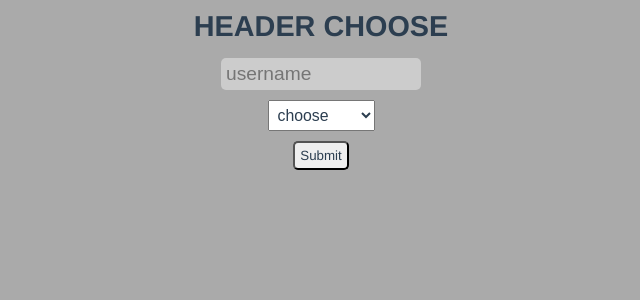
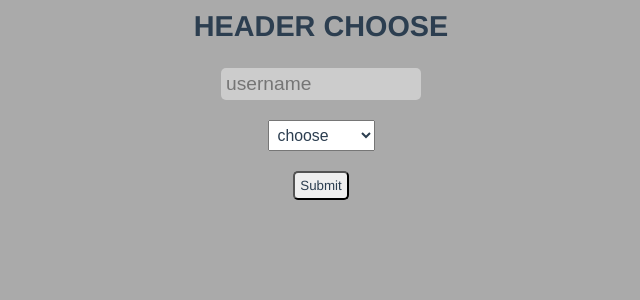
Before and after one commit to abbasnake/maratons, a Vue app in the folder client/: page /#/choose in a window 1280 px wide. Shown: the top 300 px of the page, without its empty margins (319-959 px from the left). Built offline with nearby package versions, Linux system fonts and the light colour scheme.

Commit message:
changed transition for description and added grid-gap prop to default-container

```diff
--- a/client/src/components/DefaultContainer.vue
+++ b/client/src/components/DefaultContainer.vue
@@ -8,18 +8,14 @@
 export default {
   name: 'DefaultContainer',
   props: {
-    setHeight: {
-      type: String,
-      default: 'auto'
-    },
-    setWidth: {
-      type: String,
-      default: '100%'
-    }
+    setGap: {type: String, default: '20px'},
+    setHeight: {type: String, default: 'auto'},
+    setWidth: {type: String, efault: '100%'}
   },
   computed: {
     styleObject () {
       return {
+        'grid-gap': this.setGap,
         'height': this.setHeight,
         'width': this.setWidth
       }
--- a/client/src/components/DefaultParagraph.vue
+++ b/client/src/components/DefaultParagraph.vue
@@ -1,5 +1,5 @@
 <template>
-  <transition name="fade" mode="out-in">
+  <transition name="slide" mode="out-in">
     <!-- description is added to :key to trick the
     transition that it is changing to another
     element, doesn't work otherwise -->
@@ -20,13 +20,16 @@ export default {
 
 <style lang="scss" scoped>
 .paragraph {
-  opacity: 1;
 }
 
-.fade-enter-active, .fade-leave-active {
-  transition: opacity .2s;
+.slide-enter-active {
+  transition: all .3s ease-in-out;
 }
-.fade-enter, .fade-leave-to /* .fade-leave-active below version 2.1.8 */ {
+.slide-leave-active {
+  transition: all .3s ease-in-out;
+}
+.slide-enter, .slide-leave-to {
+  transform: translateX(1000px);
   opacity: 0;
 }
 </style>
--- a/client/src/views/ViewChoose.vue
+++ b/client/src/views/ViewChoose.vue
@@ -2,21 +2,9 @@
   <div>
     <default-container>
       <default-header>HEADER CHOOSE</default-header>
-    </default-container>
-
-    <default-container>
       <default-input/>
-    </default-container>
-
-    <default-container>
       <app-select></app-select>
-    </default-container>
-
-    <default-container>
       <default-submit></default-submit>
-    </default-container>
-
-    <default-container>
       <default-paragraph></default-paragraph>
     </default-container>
   </div>
```
